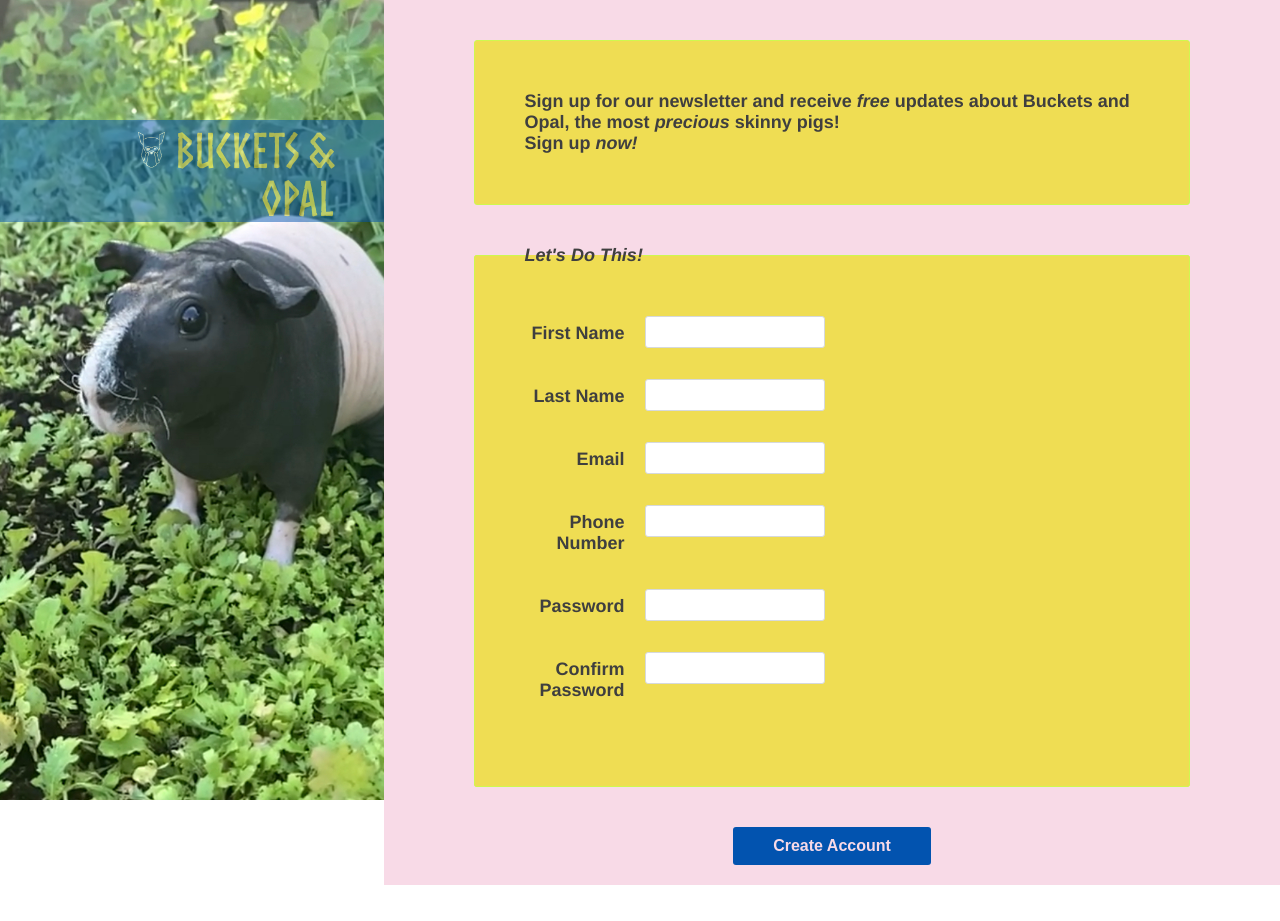
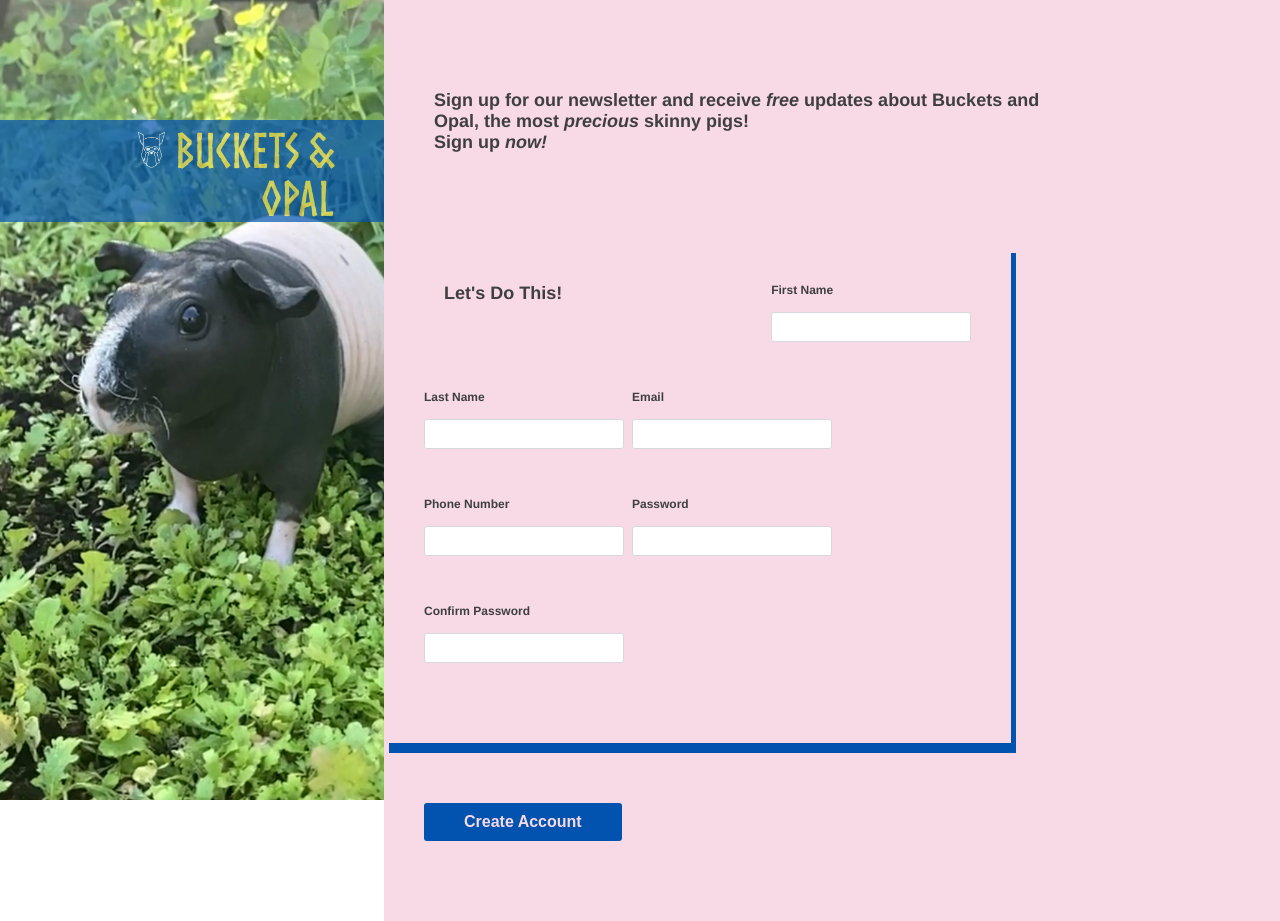
Before and after one commit to emmalgs/Sign-up-form-TOP, a plain HTML site: page index.html in a window 1280 px wide. Before the commit the page ends 885 px from the top, so only its background shows below. Drawn offline with Linux system fonts and the light colour scheme.

Commit message:
Remove fieldset, format form content to wrap in two columns

```diff
--- a/index.html
+++ b/index.html
@@ -21,8 +21,9 @@
             <p>Sign up <em>now!</em></p>
 
         </header>
-        <fieldset class="form-content">
-            <legend><em>Let's Do This!</em></legend>
+
+        <div class="form-content">
+            <h1>Let's Do This!</h1>
             <div class="form-row">
         <label for="first-name">First Name</label>
                 <input type="text"
@@ -59,7 +60,7 @@
                 name="confirm-password"
                 id="confirm-password" required />
         </div>
-        </fieldset>
+    </div>
         <div class='form-row'>
             <button>Create Account</button>
           </div>
--- a/styles.css
+++ b/styles.css
@@ -23,7 +23,6 @@
   }
 
   .side-hero {
-    grid-area: hero;
     background-image: url(image_files/buckets.jpeg);
     height: 100vh;
     background-size: cover;
@@ -32,7 +31,7 @@
 
   .title {
     background-color: var(--dark);
-    opacity: 0.5;
+    opacity: 0.7;
     margin: 15vh 0 0 0;
     padding: 0 50px;
 
@@ -61,28 +60,39 @@
 
     display: flex;
     flex-direction: column;
-    align-items: center;
+    align-items: flex-start;
   }
 
   .sign-up-header {
     text-align: left;
-    background-color: var(--yellow);
-    border: 1px solid #cef84f;
-    border-radius: 3px;
-
     width: 80%;
     margin: 40px 0;
     padding: 50px;
   }
 
   .form-content {
-    background-color: var(--yellow);
-    border: 1px solid #cef84f;
-    border-radius: 3px;
+    background-color: var(--light);
+    box-shadow: 5px 10px var(--dark);
+    width: clamp(250px, 70%, 700px);
+    padding: 40px;
+    margin: 0 0 20px 0;
 
-    width: 80%;
-    padding: 50px;
-    margin: 0 0 40px 0;
+    font-family:  "Helvetica", "Arial", sans-serif;
+    font-size: 12px;
+
+    display: flex;
+    flex-direction: row;
+    justify-content: flex-start;
+    flex-wrap: wrap;
+    gap: 8px;
+  }
+
+  h1 {
+    margin: 0 20px;
+    padding-bottom: 2rem;
+    text-align: left;
+    font-size: 18px;
+    flex-grow: 6;
   }
 
   /* form styling */
@@ -101,10 +111,11 @@
     background-color: #FFFFFF;
     border: 1px solid #D6D9DC;
     border-radius: 3px;
-    width: 100%;
+    width: 200px;
     padding: 7px;
-    font-size: 14px;
+    font-size: 12px;
   }
+
 
   /* button styles */
   .form-row label {
@@ -123,6 +134,7 @@
 
     padding: 10px 40px;
     cursor: pointer;
+    margin: 40px;
   }
 
   .form-row button:hover {
@@ -133,11 +145,11 @@
     background-color: #407FC7;
   }
 
-
+  /*
   @media only screen and (min-width: 700px) {
     .form-row {
       flex-direction: row;
-      align-items: flex-start; /* To avoid stretching */
+      align-items: flex-start;
       margin-bottom: 20px;
     }
     .form-row input[type='text'],
@@ -154,3 +166,5 @@
       padding-right: 20px;
     }
   }
+
+ */
```
Also changed, not shown: 1 other file.
